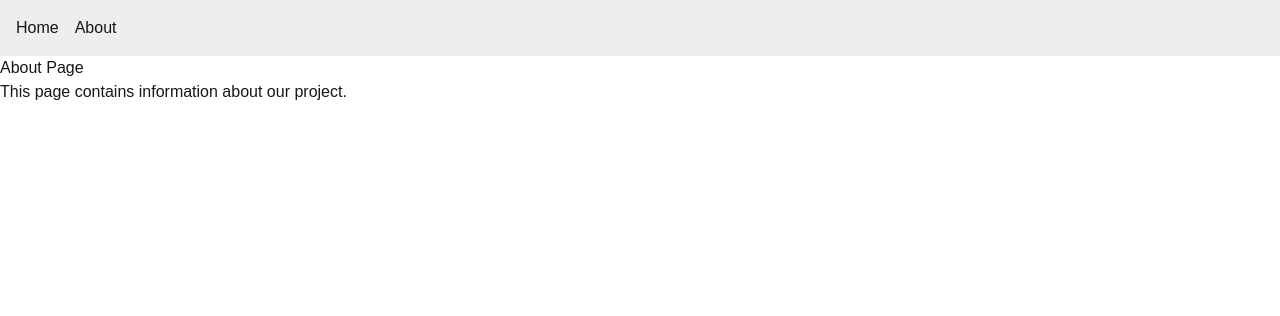
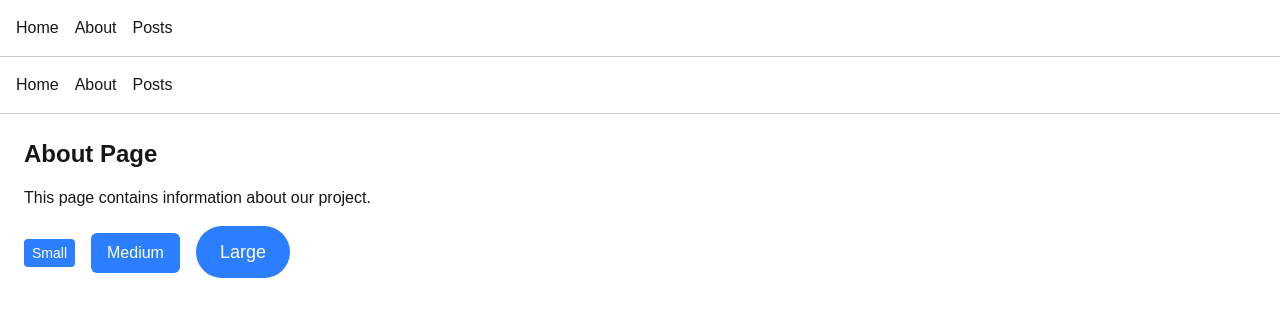
Before and after one commit to kingfetson/alx-project-0x02-setup, a Next.js app in the folder alx-project-0x02/: page /about in a window 1280 px wide. Shown: the top 316 px of the page. Built offline with nearby package versions, Linux system fonts and the light colour scheme.

Commit message:
Feat: Add Header component to home, about, and posts pages with navigation links

```diff
--- a/alx-project-0x02/components/layout/Header.tsx
+++ b/alx-project-0x02/components/layout/Header.tsx
@@ -1,18 +1,13 @@
-import React from 'react';
+// components/layout/Header.tsx
 import Link from 'next/link';
 
 const Header = () => {
   return (
-    <header style={{ padding: '1rem', background: '#eee' }}>
-      <nav>
-        <ul style={{ display: 'flex', gap: '1rem', listStyle: 'none' }}>
-          <li>
-            <Link href="/home">Home</Link>
-          </li>
-          <li>
-            <Link href="/about">About</Link>
-          </li>
-        </ul>
+    <header style={{ padding: '1rem', borderBottom: '1px solid #ccc' }}>
+      <nav style={{ display: 'flex', gap: '1rem' }}>
+        <Link href="/home">Home</Link>
+        <Link href="/about">About</Link>
+        <Link href="/posts">Posts</Link>
       </nav>
     </header>
   );
--- a/alx-project-0x02/pages/about.tsx
+++ b/alx-project-0x02/pages/about.tsx
@@ -2,28 +2,19 @@ import React from 'react';
 import Button from '@/components/common/Button';
 import Header from '@/components/layout/Header';
 
-
-const About = () => {
+export default function AboutPage() {
   return (
-    <div>
-      <h1>About Page</h1>
-      <p>This page contains information about our project.</p>
-    </div>
+    <>
+      <Header />
+      <main className="p-6">
+        <h1 className="text-2xl font-bold mb-4">About Page</h1>
+        <p>This page contains information about our project.</p>
+        <div className="space-x-4 mt-4">
+          <Button size="small" shape="rounded-sm">Small</Button>
+          <Button size="medium" shape="rounded-md">Medium</Button>
+          <Button size="large" shape="rounded-full">Large</Button>
+        </div>
+      </main>
+    </>
   );
-};
-
-const AboutPage = () => {
-  return (
-    <div className="p-6">
-      <h1 className="text-2xl font-bold mb-4">About Page</h1>
-      <div className="space-x-4">
-        <Button size="small" shape="rounded-sm">Small</Button>
-        <Button size="medium" shape="rounded-md">Medium</Button>
-        <Button size="large" shape="rounded-full">Large</Button>
-      </div>
-    </div>
-  );
-};
-
-export default About;
-// pages/about.tsx
+}
--- a/alx-project-0x02/pages/home.tsx
+++ b/alx-project-0x02/pages/home.tsx
@@ -1,20 +1,21 @@
-// pages/home.tsx
 import React, { useState } from 'react';
 import Card from '@/components/common/Card';
 import PostModal from '@/components/common/PostModal';
 import Header from '@/components/layout/Header';
 
-
-const HomePage: React.FC = () => {
+export default function HomePage() {
   const [posts, setPosts] = useState<{ title: string; content: string }[]>([]);
   const [showModal, setShowModal] = useState(false);
 
   const handleAddPost = (data: { title: string; content: string }) => {
     setPosts((prev) => [...prev, data]);
+    setShowModal(false); // Close modal after adding
   };
 
   return (
-    <div className="p-8">
+    <>
+      <Header />
+      <main className="p-8">
         <h1 className="text-2xl font-bold mb-6">Welcome to the Home Page</h1>
         <button
           onClick={() => setShowModal(true)}
@@ -32,8 +33,7 @@ const HomePage: React.FC = () => {
             <Card key={index} title={post.title} content={post.content} />
           ))}
         </div>
-    </div>
+      </main>
+    </>
   );
-};
-
-export default HomePage;
+}
--- a/alx-project-0x02/pages/posts.tsx
+++ b/alx-project-0x02/pages/posts.tsx
@@ -1,2 +1,14 @@
+
 import Header from '@/components/layout/Header';
-// ...your content
+
+export default function PostsPage() {
+  return (
+    <>
+      <Header />
+      <main>
+        <h1>Posts Page</h1>
+        {/* other content */}
+      </main>
+    </>
+  );
+}
```
Lines whose indentation alone changed are shown as unchanged.
